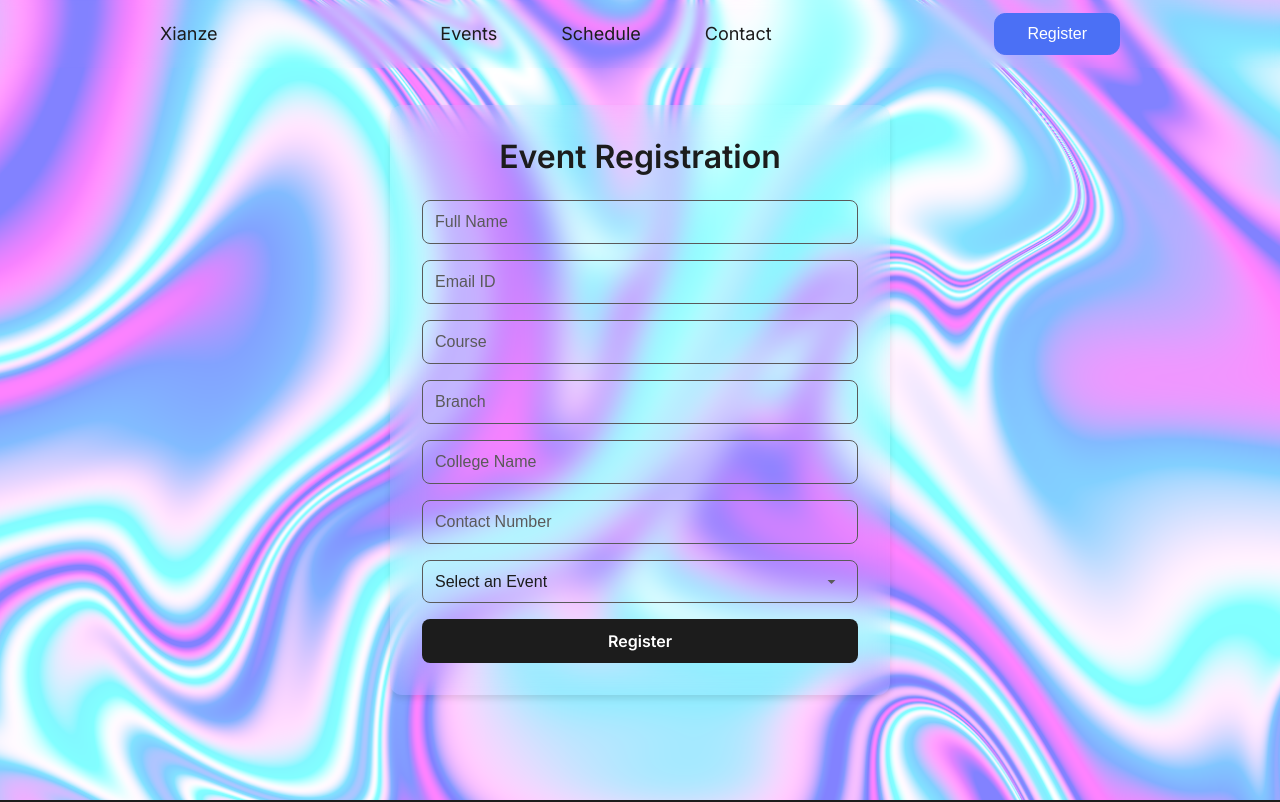
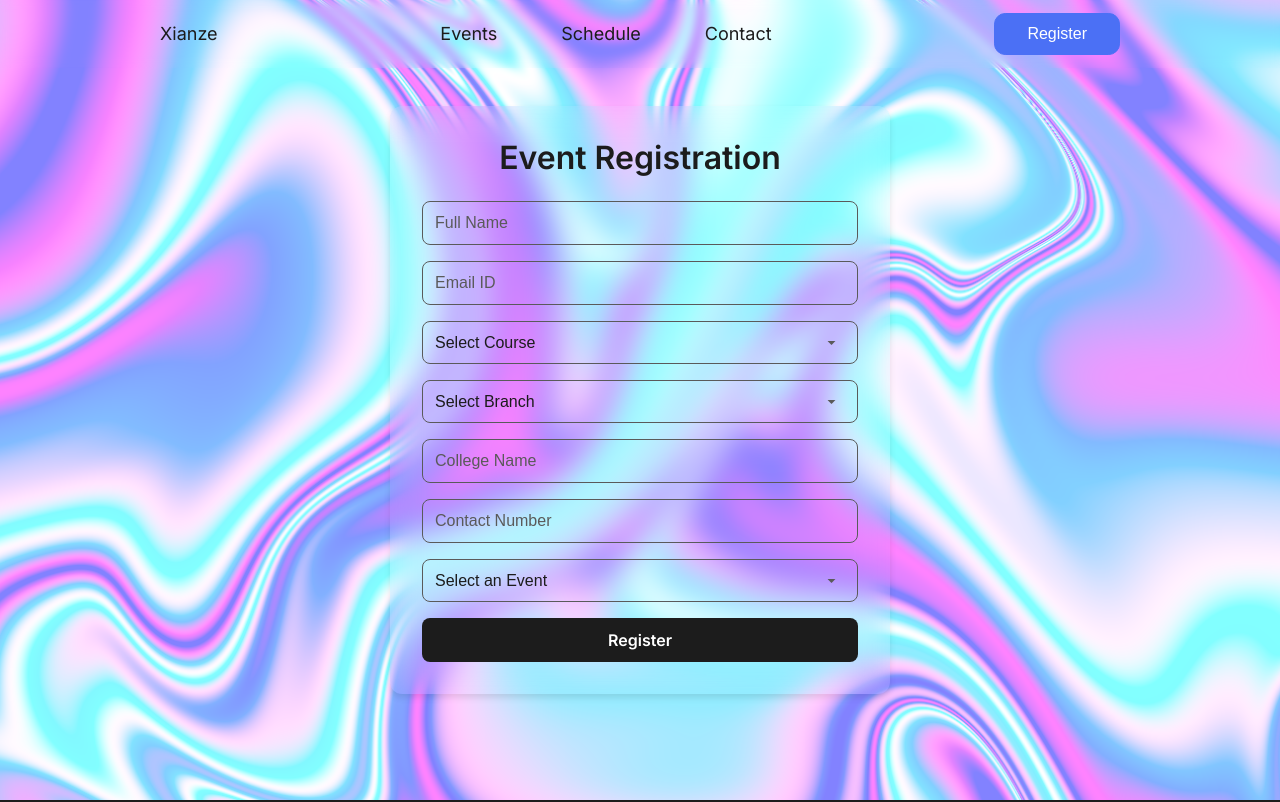
Before and after one commit to Mugunth140/xianze, a Next.js app: page /register in a window 1280 px wide. Shown: the top 802 px of the page. Built offline with nearby package versions, Linux system fonts and the light colour scheme.

Commit message:
Updated Ui for contact & register route

```diff
--- a/src/app/register/page.jsx
+++ b/src/app/register/page.jsx
@@ -12,6 +12,8 @@ const Register = () => {
     college: "",
     contact: "",
     event: "",
+    otherCourse: "",
+    otherBranch: "",
   });
 
   const [loading, setLoading] = useState(false);
@@ -27,8 +29,204 @@ const Register = () => {
     "Gaming",
   ];
 
+  const courses = {
+    "B.Tech": [
+      "Computer Science",
+      "Information Technology",
+      "Electronics",
+      "Mechanical",
+      "Civil",
+      "Aerospace",
+      "Automobile",
+      "Biotechnology",
+      "Chemical",
+      "Electrical",
+      "Electronics and Communication",
+      "Instrumentation",
+      "Others",
+    ],
+    "M.Tech": [
+      "Computer Science",
+      "Data Science",
+      "Artificial Intelligence",
+      "VLSI",
+      "Cyber Security",
+      "Information Security",
+      "Network Security",
+      "Cloud Computing",
+      "Data Analytics",
+      "Machine Learning",
+      "Robotics",
+      "Others",
+    ],
+    "B.Sc": [
+      "Mathematics",
+      "Physics",
+      "Computer Science",
+      "Biology",
+      "Chemistry",
+      "Zoology",
+      "Botany",
+      "Statistics",
+      "Electronics",
+      "Microbiology",
+      "Biochemistry",
+      "Others",
+    ],
+    "M.Sc": [
+      "Mathematics",
+      "Physics",
+      "Computer Science",
+      "Software System",
+      "Biology",
+      "Chemistry",
+      "Zoology",
+      "Botany",
+      "Statistics",
+      "Electronics",
+      "Microbiology",
+      "Biochemistry",
+      "Biotechnology",
+      "Environmental Science",
+      "Others",
+    ],
+    BCA: [
+      "General",
+      "Cloud Computing",
+      "Data Analytics",
+      "Artificial Intelligence",
+      "Cyber Security",
+      "Mobile Application Development",
+      "Web Development",
+      "Networking",
+      "Database Management",
+      "Others",
+    ],
+    MCA: [
+      "General",
+      "Artificial Intelligence",
+      "Cyber Security",
+      "Data Science",
+      "Cloud Computing",
+      "Mobile Application Development",
+      "Web Development",
+      "Networking",
+      "Database Management",
+      "Enterprise Resource Planning",
+      "Others",
+    ],
+    "B.A": [
+      "English",
+      "Hindi",
+      "History",
+      "Geography",
+      "Economics",
+      "Political Science",
+      "Psychology",
+      "Sociology",
+      "Philosophy",
+      "Others",
+    ],
+    "M.A": [
+      "English",
+      "Hindi",
+      "History",
+      "Geography",
+      "Economics",
+      "Political Science",
+      "Psychology",
+      "Sociology",
+      "Philosophy",
+      "Anthropology",
+      "Linguistics",
+      "Others",
+    ],
+    "B.Com": [
+      "General",
+      "Honors",
+      "Accounting",
+      "Finance",
+      "Marketing",
+      "Human Resource",
+      "International Business",
+      "Banking and Insurance",
+      "Others",
+    ],
+    "M.Com": [
+      "General",
+      "Accounting",
+      "Finance",
+      "Marketing",
+      "Human Resource",
+      "International Business",
+      "Banking and Insurance",
+      "Taxation",
+      "Financial Management",
+      "Others",
+    ],
+    BBA: [
+      "General",
+      "Human Resource",
+      "Marketing",
+      "Finance",
+      "International Business",
+      "Entrepreneurship",
+      "Operations Management",
+      "Others",
+    ],
+    MBA: [
+      "General",
+      "Human Resource",
+      "Marketing",
+      "Finance",
+      "International Business",
+      "Entrepreneurship",
+      "Operations Management",
+      "Supply Chain Management",
+      "Information Technology",
+      "Others",
+    ],
+    "B.Ed": [
+      "General",
+      "Special Education",
+      "Elementary Education",
+      "Secondary Education",
+      "Others",
+    ],
+    MS: ["General Surgery", "Orthopedics", "Ophthalmology", "ENT", "Others"],
+    BDS: ["General"],
+    MDS: [
+      "General",
+      "Orthodontics",
+      "Prosthodontics",
+      "Periodontics",
+      "Pedodontics",
+      "Oral Surgery",
+      "Others",
+    ],
+    Others: [],
+  };
+
   const handleChange = (e) => {
     setFormData({ ...formData, [e.target.name]: e.target.value });
+
+    // Reset branch if course changes
+    if (e.target.name === "course") {
+      setFormData((prev) => ({
+        ...prev,
+        branch: "",
+        otherCourse: e.target.value === "Others" ? "" : prev.otherCourse,
+        otherBranch: "",
+      }));
+    }
+
+    // Reset otherBranch if branch changes
+    if (e.target.name === "branch" && e.target.value !== "Others") {
+      setFormData((prev) => ({
+        ...prev,
+        otherBranch: "",
+      }));
+    }
   };
 
   const handleSubmit = async (e) => {
@@ -36,11 +234,19 @@ const Register = () => {
     setLoading(true);
     setMessage("");
 
+    const submittedData = {
+      ...formData,
+      course:
+        formData.course === "Others" ? formData.otherCourse : formData.course,
+      branch:
+        formData.branch === "Others" ? formData.otherBranch : formData.branch,
+    };
+
     try {
       const res = await fetch("/api/register", {
         method: "POST",
         headers: { "Content-Type": "application/json" },
-        body: JSON.stringify(formData),
+        body: JSON.stringify(submittedData),
       });
 
       const data = await res.json();
@@ -54,6 +260,8 @@ const Register = () => {
           college: "",
           contact: "",
           event: "",
+          otherCourse: "",
+          otherBranch: "",
         });
       } else {
         setMessage(data.error || "Something went wrong.");
@@ -70,14 +278,101 @@ const Register = () => {
       <div className="registerContainer">
         <h2>Event Registration</h2>
         <form onSubmit={handleSubmit}>
-          <input type="text" name="name" placeholder="Full Name" value={formData.name} onChange={handleChange} required />
-          <input type="email" name="email" placeholder="Email ID" value={formData.email} onChange={handleChange} required />
-          <input type="text" name="course" placeholder="Course" value={formData.course} onChange={handleChange} required />
-          <input type="text" name="branch" placeholder="Branch" value={formData.branch} onChange={handleChange} required />
-          <input type="text" name="college" placeholder="College Name" value={formData.college} onChange={handleChange} required />
-          <input type="text" name="contact" placeholder="Contact Number" value={formData.contact} onChange={handleChange} required />
+          <input
+            type="text"
+            name="name"
+            placeholder="Full Name"
+            value={formData.name}
+            onChange={handleChange}
+            required
+          />
+          <input
+            type="email"
+            name="email"
+            placeholder="Email ID"
+            value={formData.email}
+            onChange={handleChange}
+            required
+          />
 
-          <select name="event" value={formData.event} onChange={handleChange} required>
+          {/* Course Dropdown */}
+          <select
+            name="course"
+            value={formData.course}
+            onChange={handleChange}
+            required
+          >
+            <option value="">Select Course</option>
+            {Object.keys(courses).map((course, index) => (
+              <option key={index} value={course}>
+                {course}
+              </option>
+            ))}
+          </select>
+
+          {/* Show input if "Others" is selected */}
+          {formData.course === "Others" && (
+            <input
+              type="text"
+              name="otherCourse"
+              placeholder="Enter Course"
+              value={formData.otherCourse}
+              onChange={handleChange}
+              required
+            />
+          )}
+
+          {/* Branch Dropdown (depends on course selection) */}
+          <select
+            name="branch"
+            value={formData.branch}
+            onChange={handleChange}
+            required
+          >
+            <option value="">Select Branch</option>
+            {formData.course &&
+              courses[formData.course]?.map((branch, index) => (
+                <option key={index} value={branch}>
+                  {branch}
+                </option>
+              ))}
+          </select>
+
+          {/* Show input if "Others" is selected */}
+          {formData.branch === "Others" && (
+            <input
+              type="text"
+              name="otherBranch"
+              placeholder="Enter Branch"
+              value={formData.otherBranch}
+              onChange={handleChange}
+              required
+            />
+          )}
+
+          <input
+            type="text"
+            name="college"
+            placeholder="College Name"
+            value={formData.college}
+            onChange={handleChange}
+            required
+          />
+          <input
+            type="text"
+            name="contact"
+            placeholder="Contact Number"
+            value={formData.contact}
+            onChange={handleChange}
+            required
+          />
+
+          <select
+            name="event"
+            value={formData.event}
+            onChange={handleChange}
+            required
+          >
             <option value="">Select an Event</option>
             {eventsList.map((event, index) => (
               <option key={index} value={event}>
--- a/src/sass/components/navbar.scss
+++ b/src/sass/components/navbar.scss
@@ -152,7 +152,7 @@
           flex-direction: column;
           justify-content: center;
           gap: 1.5rem;
-          padding: 2rem 4rem;
+          padding: 3rem 4rem;
           color:var(--secondary);
           background-color: var(--primary);
           width: calc(100vw - 1.5rem);
```
Also changed, not shown: src/sass/pages/contact.scss (+9 -4 lines), public/images/contactBg.svg (added), public/images/contactBg.webp (added).
